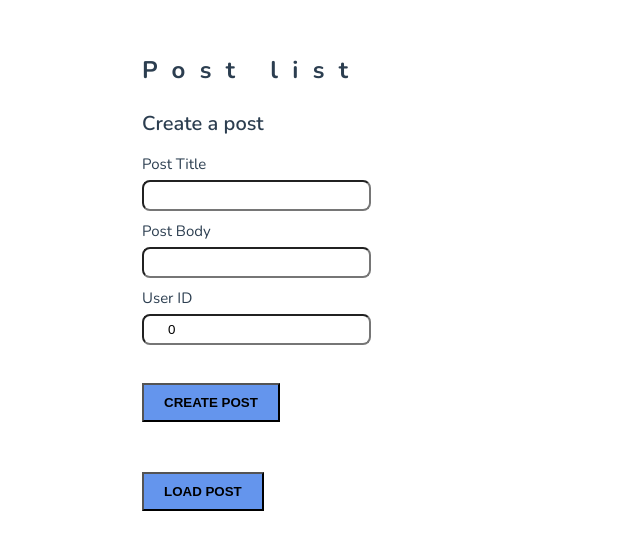
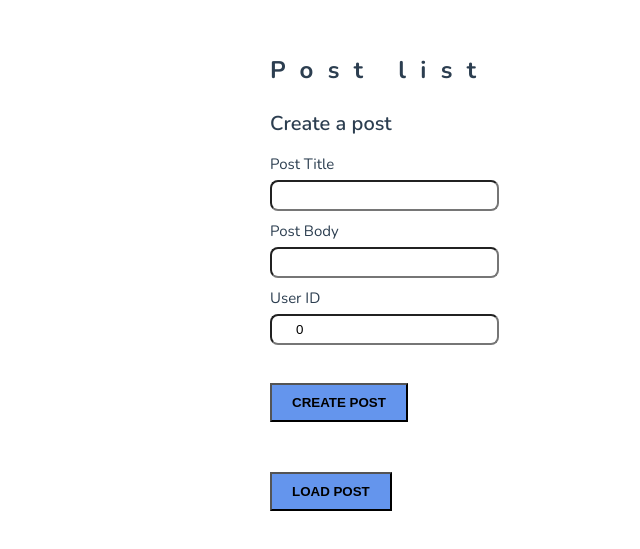
Before and after one commit to lawrdev/vue-luo, a Vue app: page / in a window 1280 px wide. Shown: the part 119-668 px from the top of the page, without its empty margins (141-781 px from the left). Built offline with nearby package versions, Linux system fonts and the light colour scheme.

Commit message:
fix: styles

```diff
--- a/src/App.vue
+++ b/src/App.vue
@@ -3,9 +3,7 @@ import PostList from './components/PostList.vue'
 </script>
 
 <template>
-  <div style="margin: 10vw">
-    <PostList />
-  </div>
+  <PostList />
 </template>
 
 <style scoped></style>
```
